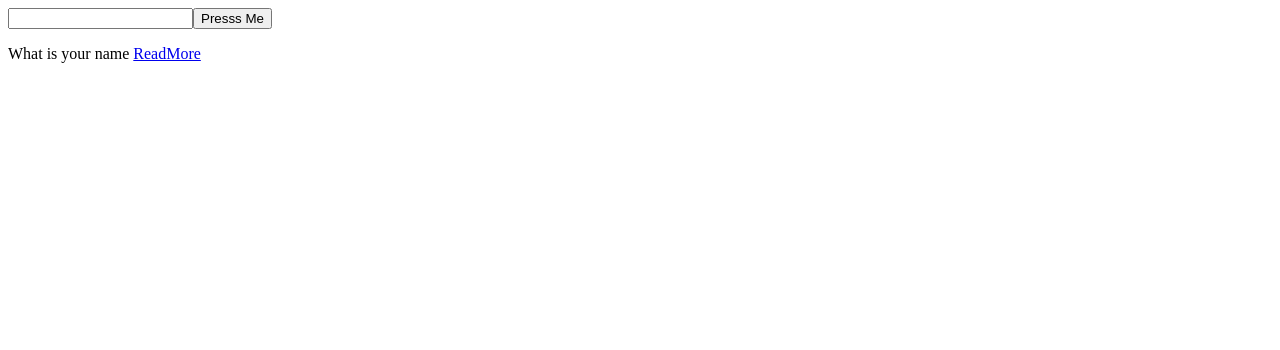
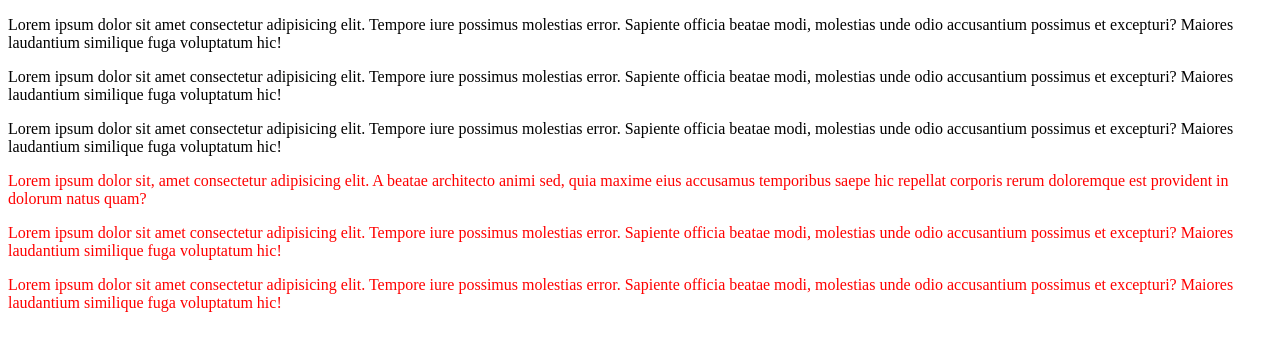
Before and after one commit to AsifAhmed786/formPractice, a plain HTML site: page JS123.html in a window 1280 px wide. Drawn offline with Linux system fonts and the light colour scheme.

Commit message:
practice class 16 completed

```diff
--- a/JS123.html
+++ b/JS123.html
@@ -20,10 +20,21 @@
 
         </div>
     </div> -->
-    <input type="text" name="" id="txt1"><button id="bt1">Presss Me</button>
+    <!-- <input type="text" name="" id="txt1"><button id="bt1">Presss Me</button>
     <p id="para1">What is your name <a href="javascript:void(0)" onClick="readMore()">ReadMore</a></p>
-    <p id="para2"></p>
+    <p id="para2"></p> -->
+    <!-- <img src="images/car1.jpg" width=20% alt="" onClick="zoom()" id='img1'> -->
 
+    <p>Lorem ipsum dolor sit amet consectetur adipisicing elit. Tempore iure possimus molestias error. Sapiente officia beatae modi, molestias unde odio accusantium possimus et excepturi? Maiores laudantium similique fuga voluptatum hic!</p>
+    <p>Lorem ipsum dolor sit amet consectetur adipisicing elit. Tempore iure possimus molestias error. Sapiente officia beatae modi, molestias unde odio accusantium possimus et excepturi? Maiores laudantium similique fuga voluptatum hic!</p>
+    <p>Lorem ipsum dolor sit amet consectetur adipisicing elit. Tempore iure possimus molestias error. Sapiente officia beatae modi, molestias unde odio accusantium possimus et excepturi? Maiores laudantium similique fuga voluptatum hic!</p>
+
+
+    <div id="parent">
+        <p>Lorem ipsum dolor sit, amet consectetur adipisicing elit. A beatae architecto animi sed, quia maxime eius accusamus temporibus saepe hic repellat corporis rerum doloremque est provident in dolorum natus quam?</p>
+        <p>Lorem ipsum dolor sit amet consectetur adipisicing elit. Tempore iure possimus molestias error. Sapiente officia beatae modi, molestias unde odio accusantium possimus et excepturi? Maiores laudantium similique fuga voluptatum hic!</p>
+        <p>Lorem ipsum dolor sit amet consectetur adipisicing elit. Tempore iure possimus molestias error. Sapiente officia beatae modi, molestias unde odio accusantium possimus et excepturi? Maiores laudantium similique fuga voluptatum hic!</p>
+    </div>
 </body>
 <script src="JS123.js"></script>
 
--- a/JS123.js
+++ b/JS123.js
@@ -0,0 +1,17 @@
+// function readMore(){
+//     var para1 = document.getElementById("para1");
+//     para1.innerHTML = "What is your name where are r u from please clear your outstanding amount as soon as possible"
+//     // para1.style.font = "em"
+//     para1.className = "fontChange color1"
+// }
+
+// function zoom(){
+//     var img = document.getElementById("img1")
+//     img.className = "width1"
+// }
+
+var parent = document.getElementById("parent")
+var para = parent.getElementsByTagName("p");
+for(var i = 0; para.length; i++){
+    para[i].style.color = "red"
+}
```
Also changed, not shown: JS123.css (+15 -0 lines), images/car1.jpg (added).
